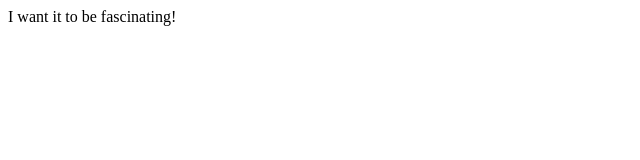
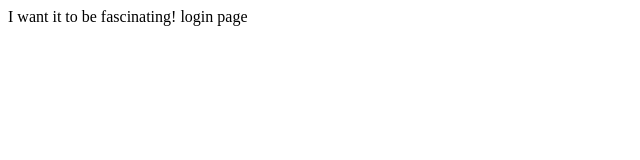
Before and after one commit to Newmeeyy1/practicce, a plain HTML site: page index.html in a window 1280 px wide. Shown: the full height of the page, 0-640 px from the left. Drawn offline with Linux system fonts and the light colour scheme.

Commit message:
login page

```diff
--- a/index.html
+++ b/index.html
@@ -5,6 +5,7 @@
 </head>
 <body>
 I want it to be fascinating!
+login page
 
 </body>
 </html>
```
Also changed, not shown: log.txt (added), login.html (added).
